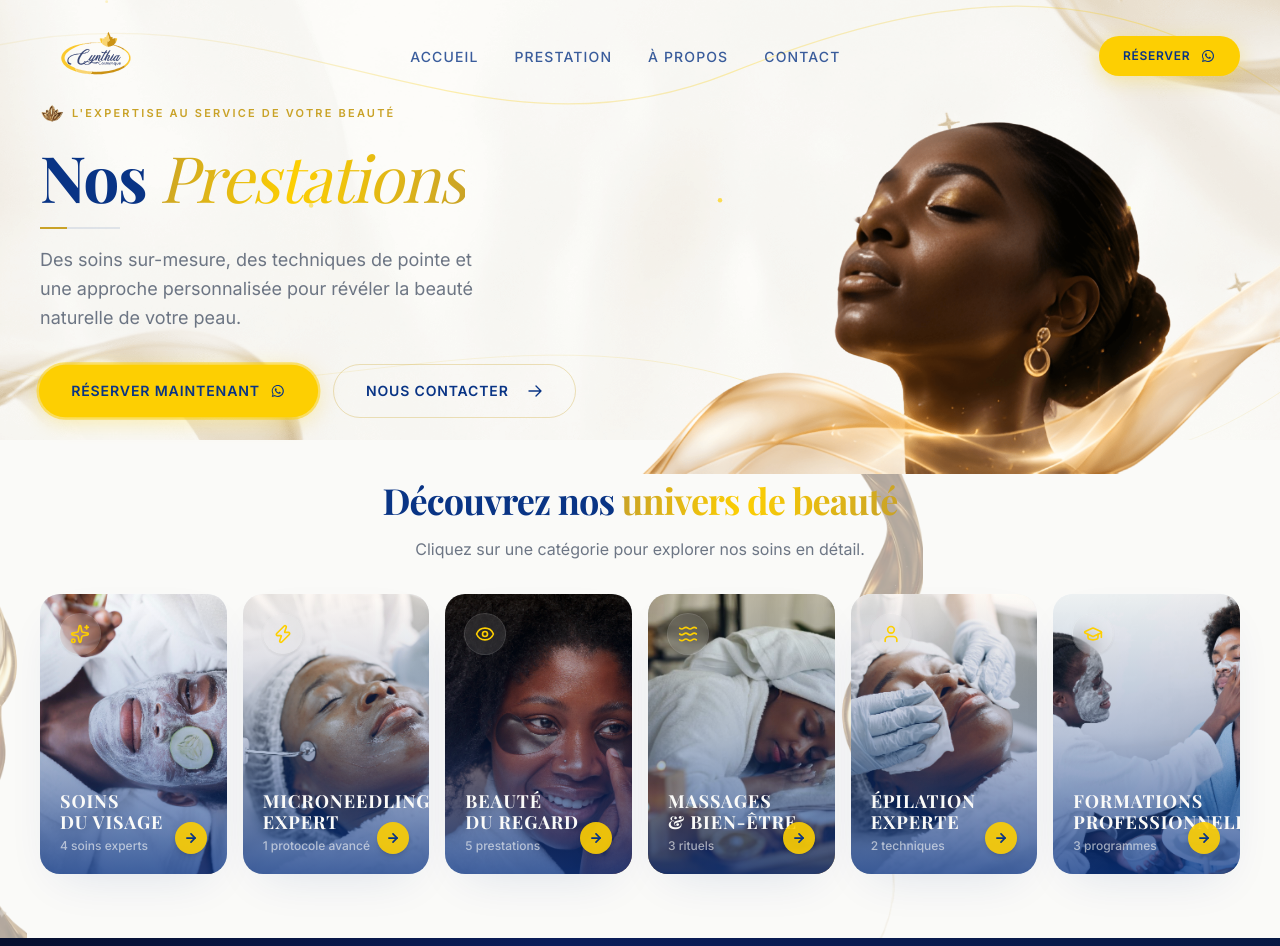
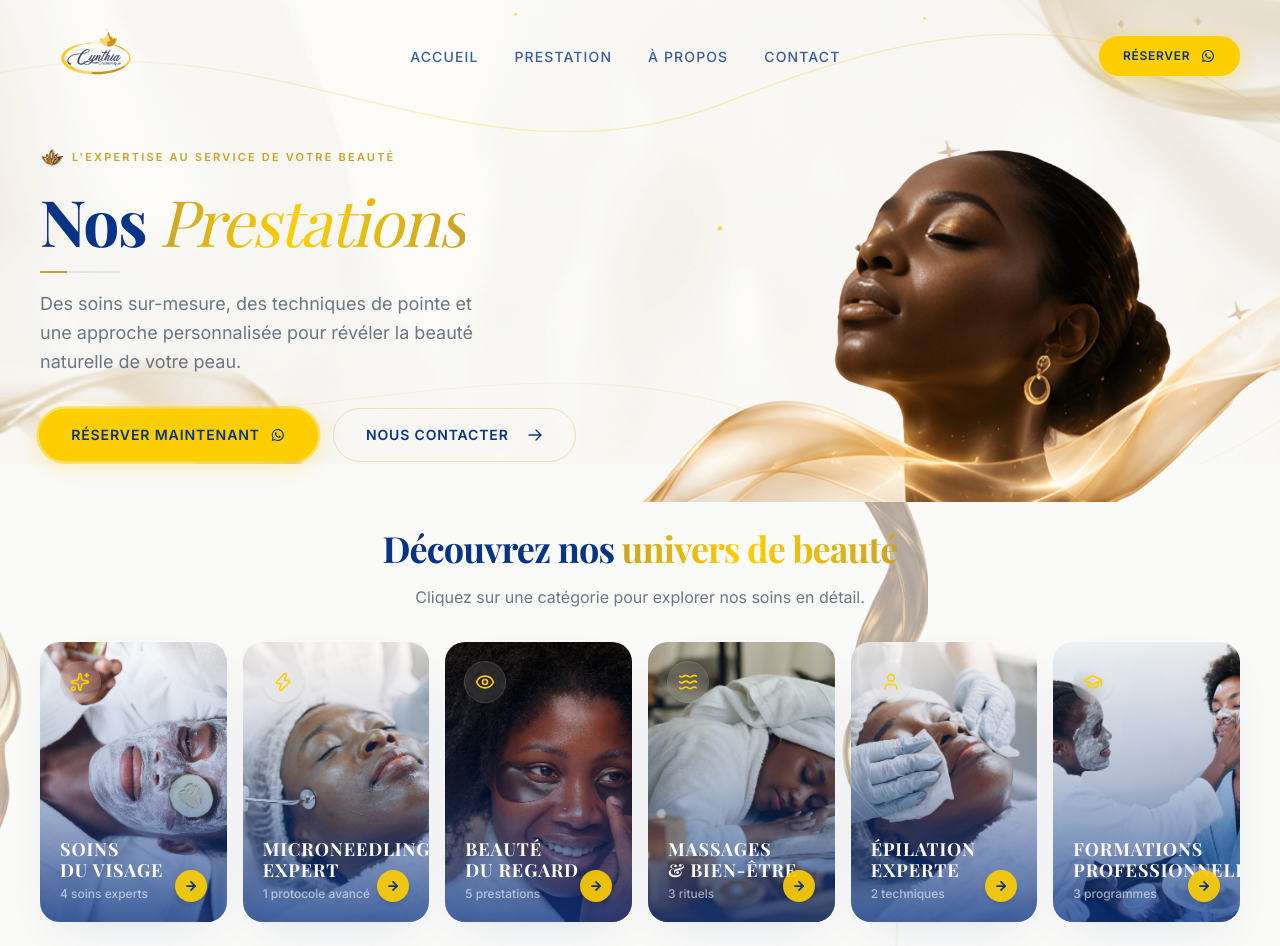
Before and after one commit to kenryalonzo/com.cythia.dev, a Next.js app: page /prestation in a window 1280 px wide. Shown: the top 946 px of the page. Built offline with nearby package versions, Linux system fonts and the light colour scheme.

Commit message:
feat: adjust layout dimensions for BeautyUnivers and PrestationHero sections

```diff
--- a/components/BeautyUnivers.tsx
+++ b/components/BeautyUnivers.tsx
@@ -89,7 +89,7 @@ export function BeautyUnivers() {
 	};
 
 	return (
-		<section className="relative -mt-16 overflow-hidden bg-ivory pt-8 pb-12 md:-mt-20 md:pt-10 md:pb-16">
+		<section className="relative -mt-20 overflow-hidden bg-ivory pt-14 pb-12 md:-mt-28 md:pt-16 md:pb-16">
 			{/* ─── Layer 0: Decorative Silk Backgrounds ─── */}
 			<div className="pointer-events-none absolute left-[-10% ] top-0 h-full w-[40%] mix-blend-multiply opacity-40 lg:left-[-5%]">
 				<Image
--- a/components/PrestationHero.tsx
+++ b/components/PrestationHero.tsx
@@ -17,7 +17,7 @@ import { cn } from "@/lib/utils";
  */
 export function PrestationHero() {
 	return (
-		<section className="relative min-h-[480px] w-full overflow-hidden bg-ivory py-16 lg:h-[65vh] lg:min-h-[500px] lg:py-0">
+		<section className="relative min-h-[540px] w-full overflow-hidden bg-ivory py-16 lg:h-[72vh] lg:min-h-[560px] lg:py-0">
 			{/* ─── Layer 1: Global Silk Background ─── */}
 			<div className="absolute inset-0 z-0">
 				<Image
@@ -56,7 +56,7 @@ export function PrestationHero() {
 			</div>
 
 			{/* ─── Layer 3: Content (Left) ─── */}
-			<div className="container-luxe relative z-20 flex h-full flex-col justify-center">
+			<div className="container-luxe relative z-20 flex h-full flex-col justify-center pb-12 pt-32 lg:pb-0 lg:pt-8">
 				<div className="flex max-w-2xl flex-col gap-3 lg:max-w-xl lg:gap-4 xl:max-w-2xl">
 					{/* Eyebrow — collé au titre */}
 					<Reveal direction="down" delay={0.2}>
```
